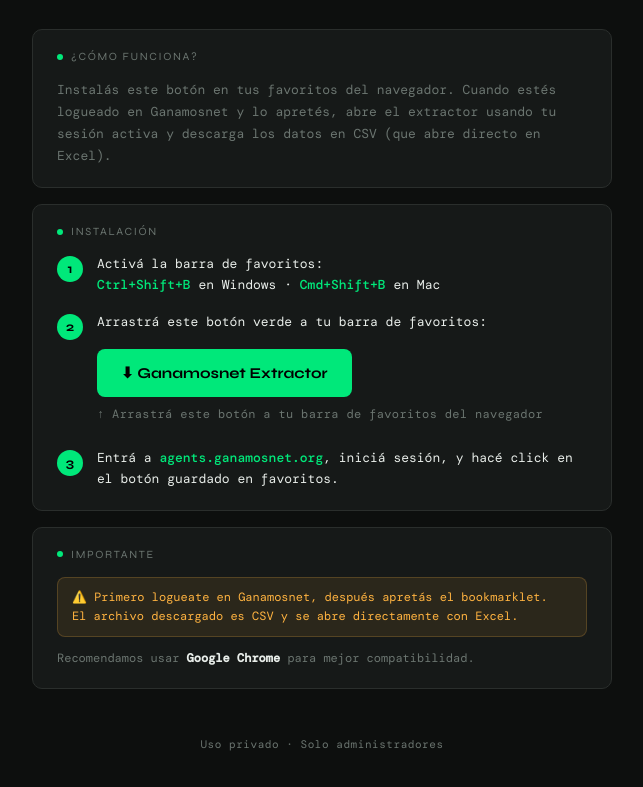
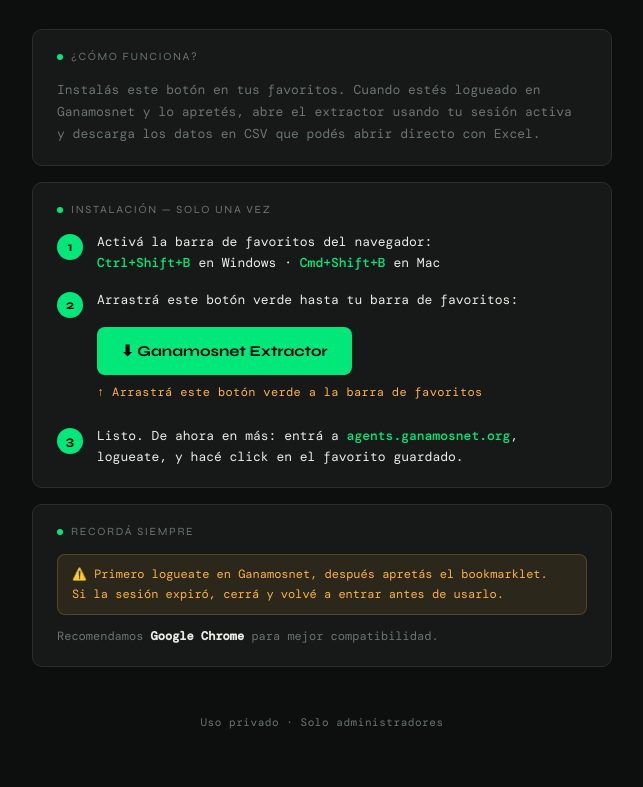
Before and after one commit to gonzalezcatan096/ganamosnet-extractor, a plain HTML site: page bookmarklet.html in a window 1280 px wide. Shown: the part 115-902 px from the top of the page, without its empty margins (318-961 px from the left). Drawn offline with nearby package versions, Linux system fonts and the light colour scheme.

Commit message:
Update bookmarklet.html

```diff
--- a/bookmarklet.html
+++ b/bookmarklet.html
@@ -30,7 +30,7 @@
   .bookmark-wrap { margin: 1rem 0 0.5rem; display: flex; flex-direction: column; align-items: flex-start; gap: 8px; }
   .bookmark-btn { display: inline-block; background: var(--accent); color: #000; font-family: var(--font-head); font-weight: 700; font-size: 15px; padding: 12px 24px; border-radius: 8px; text-decoration: none; cursor: grab; transition: filter 0.15s; }
   .bookmark-btn:hover { filter: brightness(1.1); }
-  .drag-hint { font-size: 12px; color: var(--muted); letter-spacing: 0.03em; }
+  .drag-hint { font-size: 12px; color: var(--warning); letter-spacing: 0.03em; }
   .warning-pill { background: #ffb34018; color: var(--warning); border: 1px solid #ffb34033; border-radius: 8px; padding: 10px 14px; font-size: 12px; margin-bottom: 12px; line-height: 1.6; }
   footer { margin-top: 3rem; font-size: 11px; color: var(--muted); letter-spacing: 0.05em; text-align: center; }
 </style>
@@ -46,17 +46,17 @@
   <div class="card">
     <div class="card-title">¿Cómo funciona?</div>
     <p style="font-size:13px; color: var(--muted); line-height:1.7;">
-      Instalás este botón en tus favoritos del navegador. Cuando estés logueado en Ganamosnet y lo apretés, abre el extractor usando tu sesión activa y descarga los datos en CSV (que abre directo en Excel).
+      Instalás este botón en tus favoritos. Cuando estés logueado en Ganamosnet y lo apretés, abre el extractor usando tu sesión activa y descarga los datos en CSV que podés abrir directo con Excel.
     </p>
   </div>
 
   <div class="card">
-    <div class="card-title">Instalación</div>
+    <div class="card-title">Instalación — solo una vez</div>
 
     <div class="step">
       <div class="step-num">1</div>
       <div class="step-text">
-        Activá la barra de favoritos:<br/>
+        Activá la barra de favoritos del navegador:<br/>
         <strong>Ctrl+Shift+B</strong> en Windows · <strong>Cmd+Shift+B</strong> en Mac
       </div>
     </div>
@@ -64,10 +64,10 @@
     <div class="step">
       <div class="step-num">2</div>
       <div class="step-text">
-        Arrastrá este botón verde a tu barra de favoritos:
+        Arrastrá este botón verde hasta tu barra de favoritos:
         <div class="bookmark-wrap">
           <a class="bookmark-btn" id="bm" href="#">⬇ Ganamosnet Extractor</a>
-          <span class="drag-hint">↑ Arrastrá este botón a tu barra de favoritos del navegador</span>
+          <span class="drag-hint">↑ Arrastrá este botón verde a la barra de favoritos</span>
         </div>
       </div>
     </div>
@@ -75,19 +75,19 @@
     <div class="step">
       <div class="step-num">3</div>
       <div class="step-text">
-        Entrá a <strong>agents.ganamosnet.org</strong>, iniciá sesión, y hacé click en el botón guardado en favoritos.
+        Listo. De ahora en más: entrá a <strong>agents.ganamosnet.org</strong>, logueate, y hacé click en el favorito guardado.
       </div>
     </div>
   </div>
 
   <div class="card">
-    <div class="card-title">Importante</div>
+    <div class="card-title">Recordá siempre</div>
     <div class="warning-pill">
       ⚠️ Primero logueate en Ganamosnet, después apretás el bookmarklet.<br/>
-      El archivo descargado es CSV y se abre directamente con Excel.
+      Si la sesión expiró, cerrá y volvé a entrar antes de usarlo.
     </div>
     <p style="font-size:12px; color: var(--muted); line-height:1.6;">
-      Recomendamos usar <strong style="color:var(--text)">Google Chrome</strong> para mejor compatibilidad.
+      Recomendamos <strong style="color:var(--text)">Google Chrome</strong> para mejor compatibilidad.
     </p>
   </div>
 
@@ -100,41 +100,29 @@ var code = `(function(){
   var USER_ID = '30721285';
   var BASE = 'https://agents.ganamosnet.org/api/agent_admin';
 
-  function getToken(){
-    var keys = ['token','access_token','auth_token','access','key','jwt'];
-    for(var i=0;i<keys.length;i++){
-      var v = localStorage.getItem(keys[i]);
-      if(v && v.length > 10) return v.replace(/^"|"$/g,'');
-    }
-    var cookies = document.cookie.split(';');
-    for(var j=0;j<cookies.length;j++){
-      var c = cookies[j].trim();
-      for(var k=0;k<keys.length;k++){
-        if(c.toLowerCase().startsWith(keys[k]+'=')){
-          return c.split('=').slice(1).join('=');
-        }
-      }
-    }
+  function getSessionToken(){
+    var match = document.cookie.match(/(?:^|;)\\s*session=([^;]+)/);
+    if(match) return match[1];
     return null;
   }
 
   function fmt(d){ return d.toISOString().split('T')[0]; }
 
-  function csvDownload(data, filename){
-    if(!data.length) return;
-    var headers = Object.keys(data[0]);
-    var rows = data.map(function(r){
+  function csvDownload(rows, filename){
+    if(!rows.length) return;
+    var headers = Object.keys(rows[0]);
+    var lines = rows.map(function(r){
       return headers.map(function(h){
         var v = r[h] === null || r[h] === undefined ? '' : r[h];
         return '"' + String(v).replace(/"/g,'""') + '"';
       }).join(',');
     });
-    var csv = '\uFEFF' + headers.join(',') + '\n' + rows.join('\n');
+    var csv = '\\uFEFF' + headers.join(',') + '\\n' + lines.join('\\n');
     var blob = new Blob([csv], {type:'text/csv;charset=utf-8;'});
     var url = URL.createObjectURL(blob);
     var a = document.createElement('a');
     a.href = url; a.download = filename; a.click();
-    setTimeout(function(){ URL.revokeObjectURL(url); }, 1000);
+    setTimeout(function(){ URL.revokeObjectURL(url); }, 2000);
   }
 
   function classifyOp(t){
@@ -144,23 +132,29 @@ var code = `(function(){
     return String(t.operation || 'Otro');
   }
 
-  function buildUI(){
-    if(document.getElementById('gana-ext')) return;
+  if(document.getElementById('gana-ext')){ document.getElementById('gana-ext').remove(); return; }
+
+  var session = getSessionToken();
+  if(!session){
+    alert('No se encontro sesion activa.\\nAsegurate de estar logueado en Ganamosnet y volver a intentarlo.');
+    return;
+  }
+
   var now = new Date();
   var firstDay = new Date(now.getFullYear(), now.getMonth(), 1);
 
   var overlay = document.createElement('div');
   overlay.id = 'gana-ext';
-    overlay.style.cssText = 'position:fixed;top:0;left:0;width:100%;height:100%;background:rgba(0,0,0,0.88);z-index:2147483647;display:flex;align-items:center;justify-content:center;';
+  overlay.style.cssText = 'position:fixed;top:0;left:0;width:100%;height:100%;background:rgba(0,0,0,0.88);z-index:2147483647;display:flex;align-items:center;justify-content:center;font-family:monospace;';
 
   var box = document.createElement('div');
-    box.style.cssText = 'background:#161918;border:1px solid #2a2e2c;border-radius:14px;padding:1.75rem;width:92%;max-width:460px;color:#e8ede9;font-family:monospace;';
+  box.style.cssText = 'background:#161918;border:1px solid #2a2e2c;border-radius:14px;padding:1.75rem;width:92%;max-width:460px;color:#e8ede9;position:relative;';
 
   box.innerHTML =
     '<div style="font-size:10px;letter-spacing:0.15em;color:#6b7570;text-transform:uppercase;margin-bottom:4px;">Ganamosnet</div>' +
     '<div style="font-size:22px;font-weight:700;color:#00e87a;margin-bottom:1.5rem;">Extractor de Datos</div>' +
 
-      '<div style="display:grid;grid-template-columns:1fr 1fr;gap:10px;margin-bottom:12px;">' +
+    '<div style="display:grid;grid-template-columns:1fr 1fr;gap:10px;margin-bottom:10px;">' +
       '<div><div style="font-size:10px;color:#6b7570;text-transform:uppercase;letter-spacing:0.08em;margin-bottom:4px;">Desde</div>' +
       '<input id="gf" type="date" value="' + fmt(firstDay) + '" style="width:100%;background:#1e2220;border:1px solid #2a2e2c;border-radius:6px;color:#e8ede9;font-family:monospace;font-size:13px;padding:8px 10px;outline:none;box-sizing:border-box;"/></div>' +
       '<div><div style="font-size:10px;color:#6b7570;text-transform:uppercase;letter-spacing:0.08em;margin-bottom:4px;">Hasta</div>' +
@@ -168,9 +162,10 @@ var code = `(function(){
     '</div>' +
 
     '<div style="display:flex;gap:6px;margin-bottom:14px;flex-wrap:wrap;">' +
-        '<span id="qhoy" style="cursor:pointer;background:#1e2220;border:1px solid #2a2e2c;border-radius:999px;padding:4px 12px;font-size:12px;color:#6b7570;">Hoy</span>' +
-        '<span id="q7" style="cursor:pointer;background:#1e2220;border:1px solid #2a2e2c;border-radius:999px;padding:4px 12px;font-size:12px;color:#6b7570;">7 dias</span>' +
-        '<span id="q30" style="cursor:pointer;background:#1e2220;border:1px solid #2a2e2c;border-radius:999px;padding:4px 12px;font-size:12px;color:#6b7570;">Este mes</span>' +
+      '<span id="qhoy" style="cursor:pointer;background:#1e2220;border:1px solid #2a2e2c;border-radius:999px;padding:4px 12px;font-size:12px;color:#aaa;">Hoy</span>' +
+      '<span id="q7" style="cursor:pointer;background:#1e2220;border:1px solid #2a2e2c;border-radius:999px;padding:4px 12px;font-size:12px;color:#aaa;">7 dias</span>' +
+      '<span id="qmes" style="cursor:pointer;background:#1e2220;border:1px solid #2a2e2c;border-radius:999px;padding:4px 12px;font-size:12px;color:#aaa;">Este mes</span>' +
+      '<span id="qant" style="cursor:pointer;background:#1e2220;border:1px solid #2a2e2c;border-radius:999px;padding:4px 12px;font-size:12px;color:#aaa;">Mes anterior</span>' +
     '</div>' +
 
     '<div id="gst" style="font-size:12px;color:#6b7570;min-height:18px;margin-bottom:8px;"></div>' +
@@ -187,7 +182,7 @@ var code = `(function(){
 
     '<div style="display:flex;gap:8px;">' +
       '<button id="gbtn" style="flex:2;background:#00e87a;color:#000;font-weight:700;font-size:14px;border:none;border-radius:8px;padding:12px;cursor:pointer;">⬇ Extraer y descargar CSV</button>' +
-        '<button id="gcerrar" style="flex:0;background:#1e2220;border:1px solid #2a2e2c;color:#6b7570;font-size:13px;border-radius:8px;padding:12px 16px;cursor:pointer;">✕</button>' +
+      '<button id="gcerrar" style="background:#1e2220;border:1px solid #2a2e2c;color:#6b7570;font-size:16px;border-radius:8px;padding:12px 16px;cursor:pointer;">✕</button>' +
     '</div>';
 
   overlay.appendChild(box);
@@ -195,104 +190,99 @@ var code = `(function(){
 
   document.getElementById('gcerrar').onclick = function(){ document.getElementById('gana-ext').remove(); };
 
-    document.getElementById('qhoy').onclick = function(){
-      var n = new Date(); var s = fmt(n);
-      document.getElementById('gf').value = s; document.getElementById('gt').value = s;
-    };
-    document.getElementById('q7').onclick = function(){
-      var n = new Date(); var f = new Date(); f.setDate(n.getDate()-7);
-      document.getElementById('gf').value = fmt(f); document.getElementById('gt').value = fmt(n);
-    };
-    document.getElementById('q30').onclick = function(){
-      var n = new Date(); var f = new Date(n.getFullYear(), n.getMonth(), 1);
-      document.getElementById('gf').value = fmt(f); document.getElementById('gt').value = fmt(n);
-    };
+  function setDates(f, t){ document.getElementById('gf').value = fmt(f); document.getElementById('gt').value = fmt(t); }
+  document.getElementById('qhoy').onclick = function(){ var n=new Date(); setDates(n,n); };
+  document.getElementById('q7').onclick = function(){ var n=new Date(),f=new Date(); f.setDate(n.getDate()-7); setDates(f,n); };
+  document.getElementById('qmes').onclick = function(){ var n=new Date(); setDates(new Date(n.getFullYear(),n.getMonth(),1),n); };
+  document.getElementById('qant').onclick = function(){ var n=new Date(); setDates(new Date(n.getFullYear(),n.getMonth()-1,1), new Date(n.getFullYear(),n.getMonth(),0)); };
 
-    var allData = [];
-    function setSt(msg, col){ var el = document.getElementById('gst'); el.textContent = msg; el.style.color = col || '#6b7570'; }
-    function setProg(p){ document.getElementById('gpw').style.display = p > 0 ? 'block' : 'none'; document.getElementById('gp').style.width = p + '%'; }
+  function setSt(msg, col){ var el=document.getElementById('gst'); el.textContent=msg; el.style.color=col||'#6b7570'; }
+  function setProg(p){ document.getElementById('gpw').style.display=p>0?'block':'none'; document.getElementById('gp').style.width=p+'%'; }
 
   document.getElementById('gbtn').onclick = async function(){
     var df = document.getElementById('gf').value;
     var dt = document.getElementById('gt').value;
-      if(!df || !dt){ setSt('Selecciona un rango de fechas', '#ff5c5c'); return; }
+    if(!df||!dt){ setSt('Selecciona un rango de fechas','#ff5c5c'); return; }
 
-      var token = getToken();
-      if(!token){ setSt('Sesion no encontrada. Asegurate de estar logueado.', '#ff5c5c'); return; }
-
-      this.disabled = true; allData = [];
+    this.disabled = true;
+    var allData = [];
     document.getElementById('gmet').style.display = 'none';
 
     try {
-        setSt('Conectando...', '#00e87a'); setProg(10);
-        var page = 0, total = null, fetched = 0;
+      setSt('Conectando con Ganamosnet...','#00e87a'); setProg(10);
+      var page=0, total=null, fetched=0;
 
       while(true){
         var params = new URLSearchParams({
-            date_from: df + 'T00:00:00', date_to: dt + 'T23:59:59',
-            username: '', role: '0', is_direct_structure: 'false',
-            is_higher_transaction_only: 'false', is_withdrawal_transfers: 'true',
-            is_deposit_transfers: 'true', is_bonus_deposits: 'true',
-            transfers_only: 'true', page: page, count: '100'
+          date_from: df+'T00:00:00', date_to: dt+'T23:59:59',
+          username:'', role:'0', is_direct_structure:'false',
+          is_higher_transaction_only:'false',
+          is_withdrawal_transfers:'true', is_deposit_transfers:'true',
+          is_bonus_deposits:'true', transfers_only:'true',
+          page:page, count:'100'
         });
 
-          var res = await fetch(BASE + '/user/' + USER_ID + '/payment/history/?' + params, {
-            headers: { 'Authorization': 'Token ' + token, 'Content-Type': 'application/json' }
+        var res = await fetch(BASE+'/user/'+USER_ID+'/payment/history/?'+params, {
+          credentials: 'include',
+          headers: { 'Content-Type': 'application/json' }
         });
 
-          if(!res.ok) throw new Error('Error HTTP ' + res.status + '. Reintenta logueandote de nuevo.');
+        if(res.status===401||res.status===403) throw new Error('Sesion expirada. Volvé a loguearte en Ganamosnet.');
+        if(!res.ok) throw new Error('Error HTTP '+res.status);
+
         var json = await res.json();
         var result = json.result || json;
         var transfers = result.transfers || result || [];
-          if(total === null) total = result.total || result.count || transfers.length;
+        if(total===null) total = result.total || result.count || transfers.length;
 
         transfers.forEach(function(t){
           allData.push({
-              'ID': t.id, 'Fecha': t.created_at ? t.created_at.replace('T',' ').slice(0,19) : '',
-              'Tipo': classifyOp(t), 'Desde': t.from_user || '', 'Hacia': t.to_user || '',
-              'Iniciador': t.initiator_user || '', 'Monto': t.amount || 0,
-              'Saldo anterior': (t.balance_changes && t.balance_changes.balance_from) || '',
-              'Saldo posterior': (t.balance_changes && t.balance_changes.balance_to) || '',
-              'Nota': t.note || ''
+            'ID': t.id,
+            'Fecha': t.created_at ? t.created_at.replace('T',' ').slice(0,19) : '',
+            'Tipo': classifyOp(t),
+            'Desde': t.from_user||'',
+            'Hacia': t.to_user||'',
+            'Iniciador': t.initiator_user||'',
+            'Monto': t.amount||0,
+            'Saldo anterior': (t.balance_changes&&t.balance_changes.balance_from)||'',
+            'Saldo posterior': (t.balance_changes&&t.balance_changes.balance_to)||'',
+            'Nota': t.note||''
           });
         });
 
         fetched += transfers.length;
-          setProg(Math.min(90, 10 + (fetched / (total || fetched)) * 80));
-          setSt('Obteniendo... ' + fetched + ' de ' + (total || '?'), '#00e87a');
-          if(transfers.length < 100 || (total && fetched >= total)) break;
+        setProg(Math.min(90, 10+(fetched/(total||fetched))*80));
+        setSt('Obteniendo... '+fetched+' de '+(total||'?')+' registros','#00e87a');
+        if(transfers.length<100||(total&&fetched>=total)) break;
         page++;
       }
 
       setProg(100);
-        var deps = allData.filter(function(r){ return r['Tipo']==='Deposito'; });
-        var rets = allData.filter(function(r){ return r['Tipo']==='Retiro'; });
-        var bons = allData.filter(function(r){ return r['Tipo']==='Bonificacion'; });
-        var tdep = deps.reduce(function(s,r){ return s+Number(r['Monto']); },0);
-        var tret = rets.reduce(function(s,r){ return s+Number(r['Monto']); },0);
-        var profit = tdep - tret;
+      var deps=allData.filter(function(r){return r['Tipo']==='Deposito';});
+      var rets=allData.filter(function(r){return r['Tipo']==='Retiro';});
+      var bons=allData.filter(function(r){return r['Tipo']==='Bonificacion';});
+      var tdep=deps.reduce(function(s,r){return s+Number(r['Monto']);},0);
+      var tret=rets.reduce(function(s,r){return s+Number(r['Monto']);},0);
+      var profit=tdep-tret;
 
-        document.getElementById('gmd').textContent = deps.length.toLocaleString('es-AR');
-        document.getElementById('gmr').textContent = rets.length.toLocaleString('es-AR');
-        document.getElementById('gmb').textContent = bons.length.toLocaleString('es-AR');
-        document.getElementById('gmtd').textContent = '$'+Math.round(tdep).toLocaleString('es-AR');
-        document.getElementById('gmtr').textContent = '$'+Math.round(tret).toLocaleString('es-AR');
-        var pe = document.getElementById('gmpf');
-        pe.textContent = (profit<0?'-$':'$')+Math.round(Math.abs(profit)).toLocaleString('es-AR');
-        pe.style.color = profit<0?'#ff5c5c':'#00e87a';
-        document.getElementById('gmet').style.display = 'grid';
+      document.getElementById('gmd').textContent=deps.length.toLocaleString('es-AR');
+      document.getElementById('gmr').textContent=rets.length.toLocaleString('es-AR');
+      document.getElementById('gmb').textContent=bons.length.toLocaleString('es-AR');
+      document.getElementById('gmtd').textContent='$'+Math.round(tdep).toLocaleString('es-AR');
+      document.getElementById('gmtr').textContent='$'+Math.round(tret).toLocaleString('es-AR');
+      var pe=document.getElementById('gmpf');
+      pe.textContent=(profit<0?'-$':'$')+Math.round(Math.abs(profit)).toLocaleString('es-AR');
+      pe.style.color=profit<0?'#ff5c5c':'#00e87a';
+      document.getElementById('gmet').style.display='grid';
 
-        csvDownload(allData, 'ganamosnet_'+df+'_'+dt+'.csv');
-        setSt('Listo. ' + allData.length + ' registros descargados.', '#00e87a');
+      csvDownload(allData,'ganamosnet_'+df+'_'+dt+'.csv');
+      setSt('Listo. '+allData.length+' registros descargados correctamente.','#00e87a');
 
     } catch(e){
-        setSt('Error: ' + e.message, '#ff5c5c'); setProg(0);
+      setSt('Error: '+e.message,'#ff5c5c'); setProg(0);
     }
-      this.disabled = false;
+    this.disabled=false;
   };
-  }
-
-  buildUI();
 })();`;
 
 document.getElementById('bm').href = 'javascript:' + encodeURIComponent(code);
```
Lines whose indentation alone changed are shown as unchanged.
